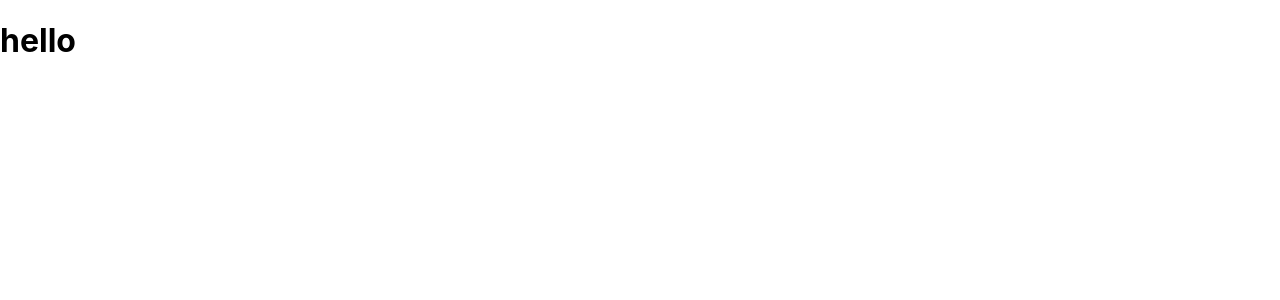
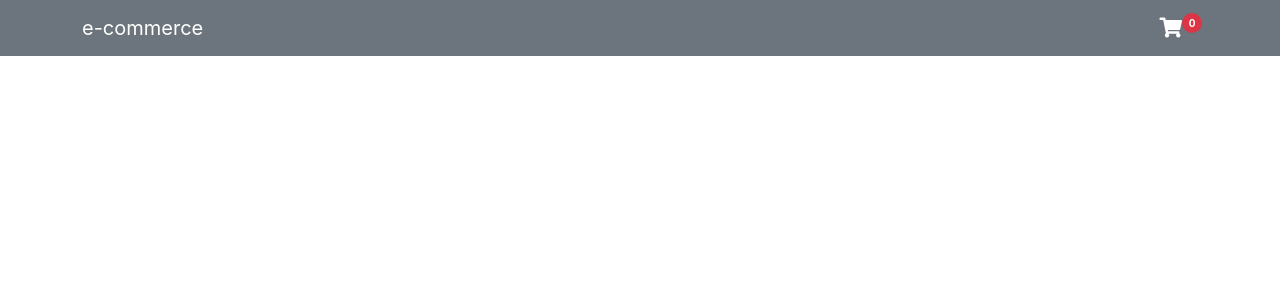
Before and after one commit to emreharman/e-commerce-with-react-redux, a React (Create React App) app: page / in a window 1280 px wide. Shown: the top 300 px of the page. Built offline with nearby package versions, Linux system fonts and the light colour scheme; data requests are answered from the project's data file.

Commit message:
creating navbar

```diff
--- a/public/index.html
+++ b/public/index.html
@@ -2,42 +2,19 @@
 <html lang="en">
   <head>
     <meta charset="utf-8" />
-    <link rel="icon" href="%PUBLIC_URL%/favicon.ico" />
     <meta name="viewport" content="width=device-width, initial-scale=1" />
-    <meta name="theme-color" content="#000000" />
-    <meta
-      name="description"
-      content="Web site created using create-react-app"
-    />
-    <link rel="apple-touch-icon" href="%PUBLIC_URL%/logo192.png" />
-    <!--
-      manifest.json provides metadata used when your web app is installed on a
-      user's mobile device or desktop. See https://developers.google.com/web/fundamentals/web-app-manifest/
-    -->
-    <link rel="manifest" href="%PUBLIC_URL%/manifest.json" />
-    <!--
-      Notice the use of %PUBLIC_URL% in the tags above.
-      It will be replaced with the URL of the `public` folder during the build.
-      Only files inside the `public` folder can be referenced from the HTML.
-
-      Unlike "/favicon.ico" or "favicon.ico", "%PUBLIC_URL%/favicon.ico" will
-      work correctly both with client-side routing and a non-root public URL.
-      Learn how to configure a non-root public URL by running `npm run build`.
-    -->
+    <link href="https://cdn.jsdelivr.net/npm/bootstrap@5.0.0-beta3/dist/css/bootstrap.min.css" rel="stylesheet"
+      integrity="sha384-eOJMYsd53ii+scO/bJGFsiCZc+5NDVN2yr8+0RDqr0Ql0h+rP48ckxlpbzKgwra6" crossorigin="anonymous">
+    <link rel="stylesheet" href="https://cdnjs.cloudflare.com/ajax/libs/font-awesome/5.15.3/css/all.min.css"
+      integrity="sha512-iBBXm8fW90+nuLcSKlbmrPcLa0OT92xO1BIsZ+ywDWZCvqsWgccV3gFoRBv0z+8dLJgyAHIhR35VZc2oM/gI1w=="
+      crossorigin="anonymous" />
     <title>React App</title>
   </head>
   <body>
     <noscript>You need to enable JavaScript to run this app.</noscript>
     <div id="root"></div>
-    <!--
-      This HTML file is a template.
-      If you open it directly in the browser, you will see an empty page.
 
-      You can add webfonts, meta tags, or analytics to this file.
-      The build step will place the bundled scripts into the <body> tag.
-
-      To begin the development, run `npm start` or `yarn start`.
-      To create a production bundle, use `npm run build` or `yarn build`.
-    -->
+    <script src="https://cdn.jsdelivr.net/npm/bootstrap@5.0.0-beta3/dist/js/bootstrap.bundle.min.js"
+      integrity="sha384-JEW9xMcG8R+pH31jmWH6WWP0WintQrMb4s7ZOdauHnUtxwoG2vI5DkLtS3qm9Ekf" crossorigin="anonymous"></script>
   </body>
 </html>
--- a/src/App.js
+++ b/src/App.js
@@ -3,23 +3,12 @@ import { useSelector, useDispatch } from "react-redux";
 import { getPhones } from "./redux/actions/phonesActions";
 import { getBrands } from "./redux/actions/brandsActions";
 import { getChart } from "./redux/actions/chartActions";
+import Navbar from "./components/Navbar";
 
 function App() {
-  const state = useSelector((state) => state);
-  const dispatch = useDispatch();
-  useEffect(() => {
-    dispatch(getPhones);
-    dispatch(getBrands);
-    dispatch(getChart);
-  }, []);
-
   return (
     <div>
-      {state.phones.success && state.brands.success && state.chart.success ? (
-        <h1>hello</h1>
-      ) : (
-        <h1>Loading...</h1>
-      )}
+      <Navbar />
     </div>
   );
 }
--- /dev/null
+++ b/src/components/Navbar.js
@@ -0,0 +1,35 @@
+import React from "react";
+
+const Navbar = () => {
+  return (
+    <div>
+      <nav className="navbar fixed-top navbar-dark bg-secondary">
+        <div className="container">
+          <a className="navbar-brand" href="#">
+            e-commerce
+          </a>
+          <a href="#" className="navbar-brand" style={{ position: "relative" }}>
+            <i className="fas fa-shopping-cart"></i>
+            <span
+              className="badge bg-danger"
+              style={{
+                display: "inline-block",
+                position: "absolute",
+                borderRadius: "50%",
+                width: "20px",
+                height: "20px",
+                fontSize: "10px",
+                textAlign: "center",
+                lineHeight: "12px",
+              }}
+            >
+              0
+            </span>
+          </a>
+        </div>
+      </nav>
+    </div>
+  );
+};
+
+export default Navbar;
```
